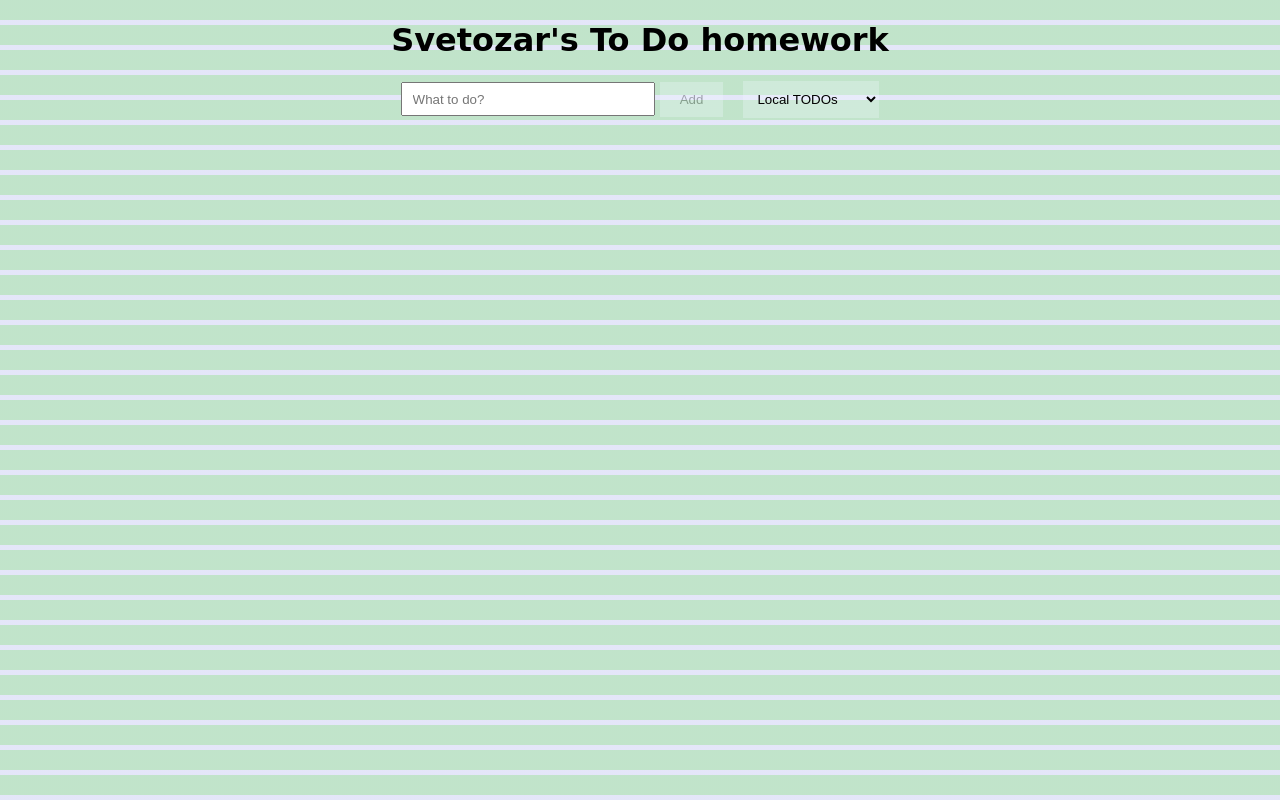
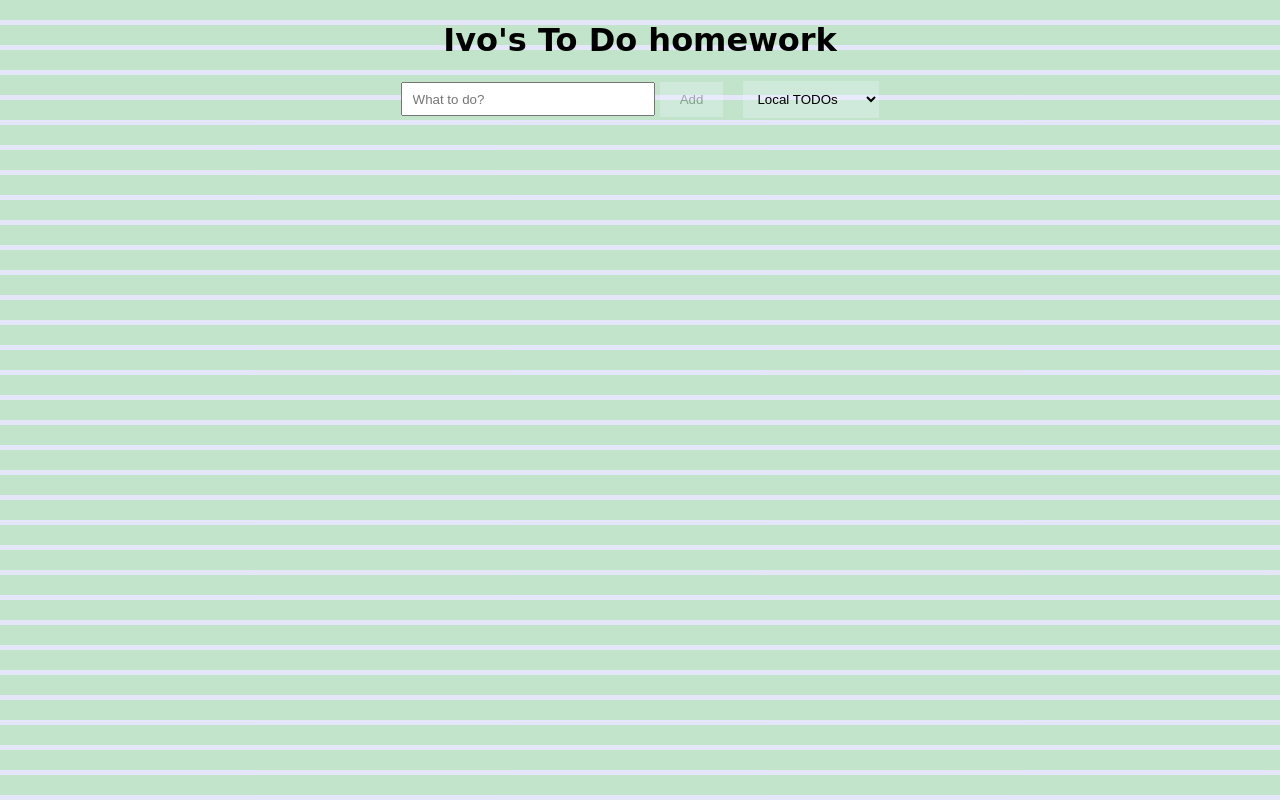
Before and after one commit to ivomarkov8/to-do-git-example, a plain HTML site: page index.html in a window 1280 px wide. Drawn offline with Linux system fonts and the light colour scheme; a web font is replaced by a local one.

Commit message:
heading name changed

```diff
--- a/index.html
+++ b/index.html
@@ -9,7 +9,7 @@
   </head>
   <body>
     <div class="background"></div>
-    <h1>Svetozar's To Do homework</h1>
+    <h1>Ivo's To Do homework</h1>
     <input type="text" placeholder="What to do?" />
     <button id="add-to-do-btn">Add</button>
 
```
